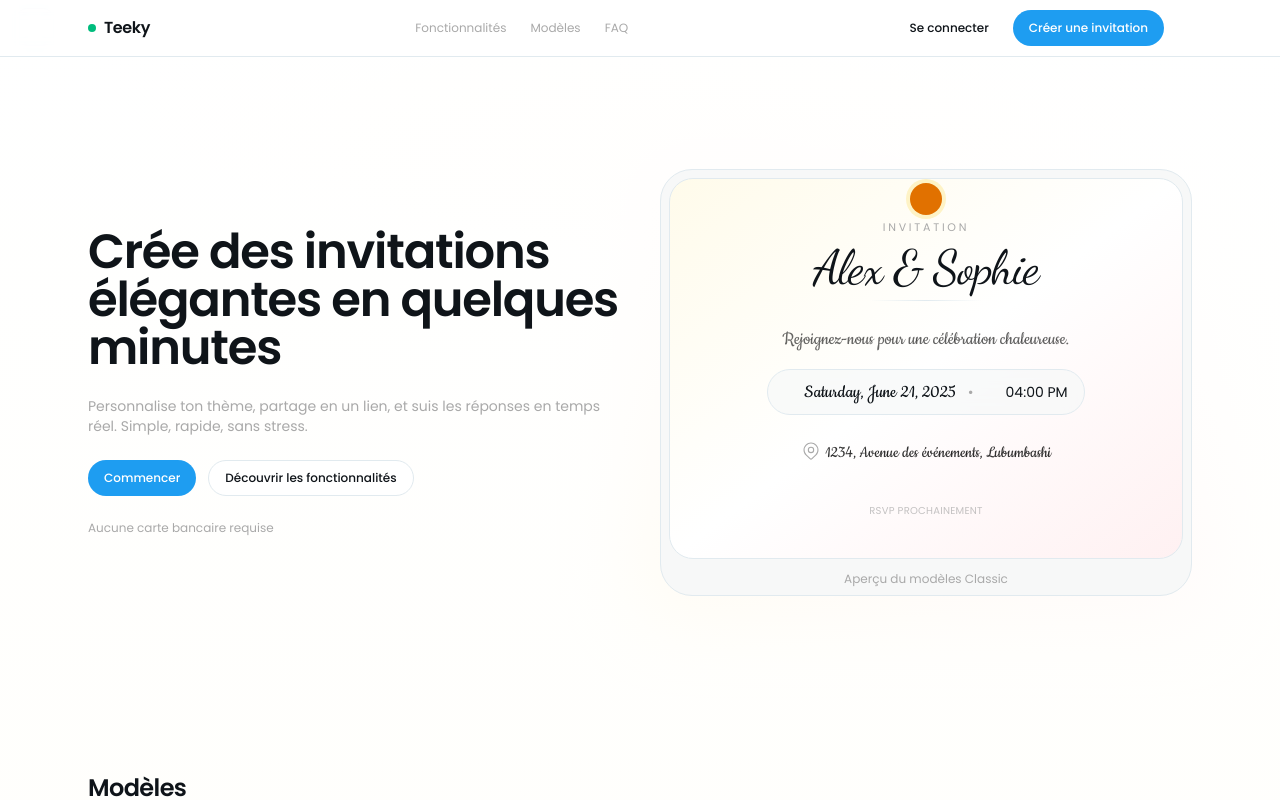
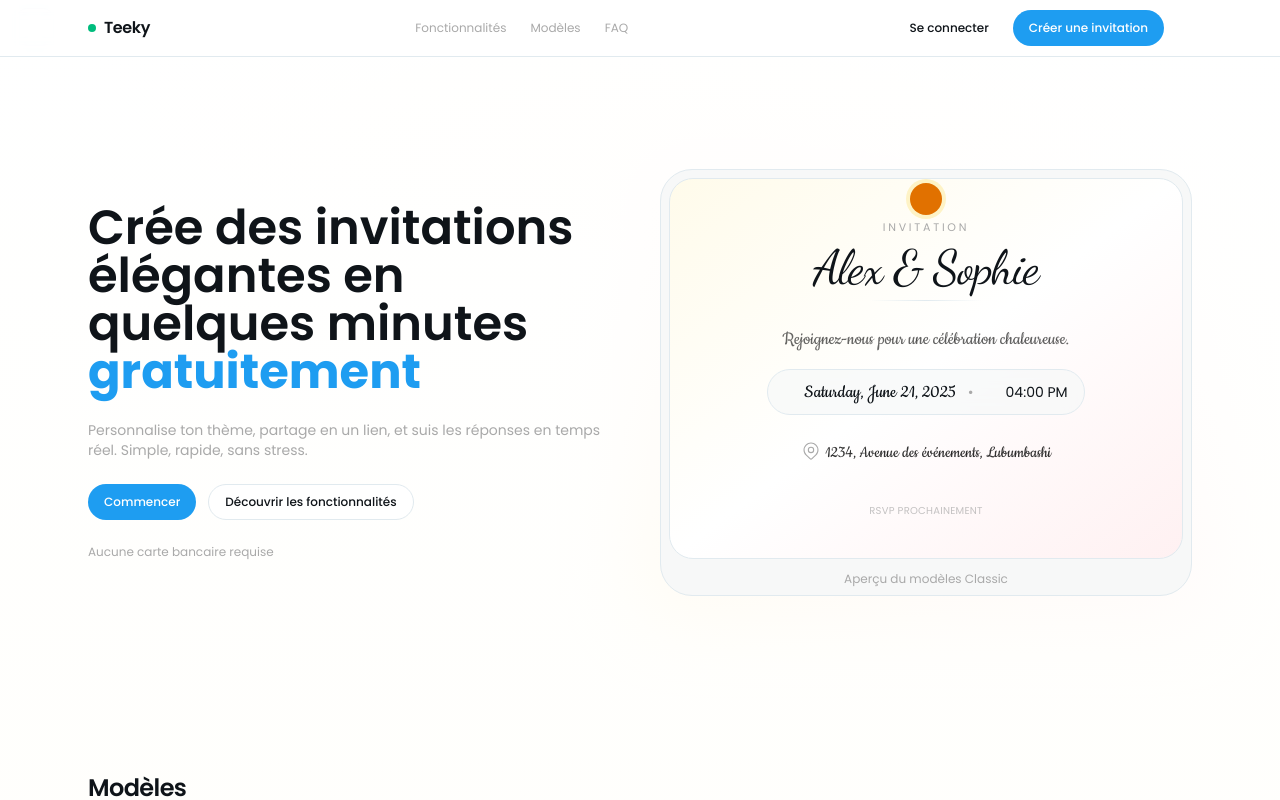
Before and after one commit to rbzdev/teeky, a Next.js app: page / in a window 1280 px wide. Shown: the top 800 px of the page. Built offline with nearby package versions, Linux system fonts and the light colour scheme; no server answers; some icons are missing.

Commit message:
Addes 'gratuitement' on hero section

```diff
--- a/app/page.tsx
+++ b/app/page.tsx
@@ -41,8 +41,8 @@ export default function Home() {
         <div className="mx-auto max-w-6xl px-4 sm:px-6 py-16 sm:py-24 lg:py-28">
           <div className="grid gap-10 lg:grid-cols-2 lg:items-center">
             <div className="space-y-6">
-              <h1 className="text-3xl sm:text-4xl lg:text-5xl font-semibold tracking-tight">
-                Crée des invitations élégantes en quelques minutes
+              <h1 className="text-3xl sm:text-4xl lg:text-5xl font-semibold tracking-normal ">
+                Crée des invitations élégantes en quelques minutes <span className="text-primary font-bold"> gratuitement</span>
               </h1>
               <p className="text-sm text-muted-foreground max-w-prose">
                 Personnalise ton thème, partage en un lien, et suis les réponses en temps réel. Simple, rapide, sans stress.
```
